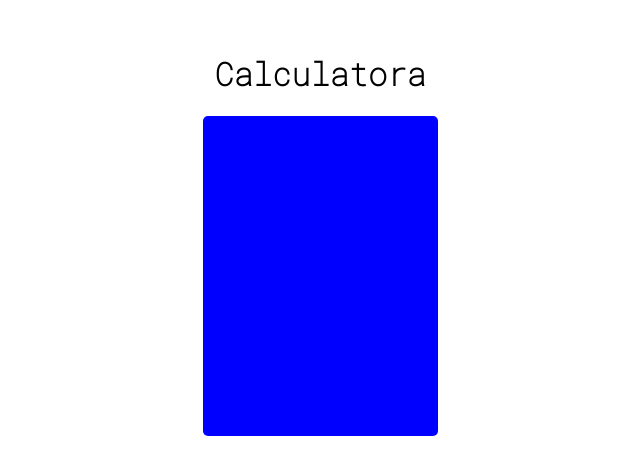
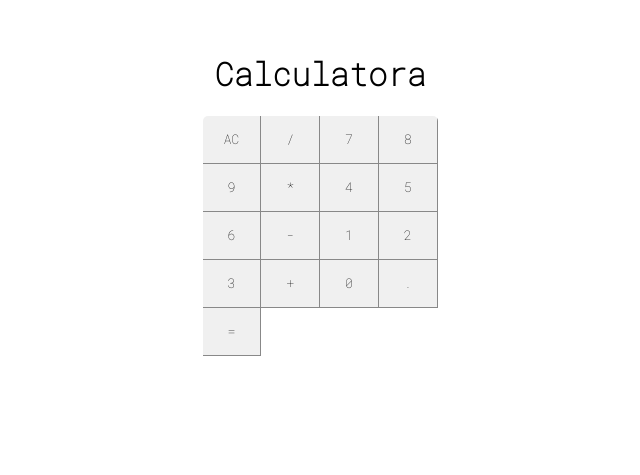
Before and after one commit to danielalves96/React-Calculator, a React (Create React App) app: page / in a window 1280 px wide. Shown: the part 175-650 px from the top of the page, without its empty margins (320-960 px from the left). Built offline with nearby package versions, Linux system fonts and the light colour scheme.

Commit message:
Adiciona botões da calculadora

```diff
--- /dev/null
+++ b/src/components/Button/index.jsx
@@ -0,0 +1,5 @@
+import React from 'react';
+import './styles.css';
+
+export default props =>
+<button className="button">{props.label}</button>
--- /dev/null
+++ b/src/components/Button/styles.css
@@ -0,0 +1,8 @@
+.button {
+    font-size: 1.4 rem;
+    background-color: #f0f0f0;
+    border: none;
+    border-right: solid 1px #888;
+    border-bottom: solid 1px #888;
+    outline: none;
+}
--- a/src/main/Calculator.css
+++ b/src/main/Calculator.css
@@ -3,5 +3,8 @@
     width: 235px;
     border-radius: 5px;
     overflow: hidden;
-    background-color: blue;
+
+    display: grid;
+    grid-template-columns: repeat(4, 25%);
+    grid-template-rows: 48px 48px 48px 48px 48px;
 }
--- a/src/main/Calculator.jsx
+++ b/src/main/Calculator.jsx
@@ -1,11 +1,29 @@
 import React, {Component} from 'react';
 import './Calculator.css'
 
-
+import Button from '../components/Button'
 export default class Calculator extends Component {
     render() {
         return (
             <div className="calculator">
+                <Button label="AC"/>
+                <Button label="/"/>
+                <Button label="7"/>
+                <Button label="8"/>
+                <Button label="9"/>
+                <Button label="*"/>
+                <Button label="4"/>
+                <Button label="5"/>
+                <Button label="6"/>
+                <Button label="-"/>
+                <Button label="1"/>
+                <Button label="2"/>
+                <Button label="3"/>
+                <Button label="+"/>
+                <Button label="0"/>
+                <Button label="."/>
+                <Button label="="/>
+
             </div>
         )
     }
```
